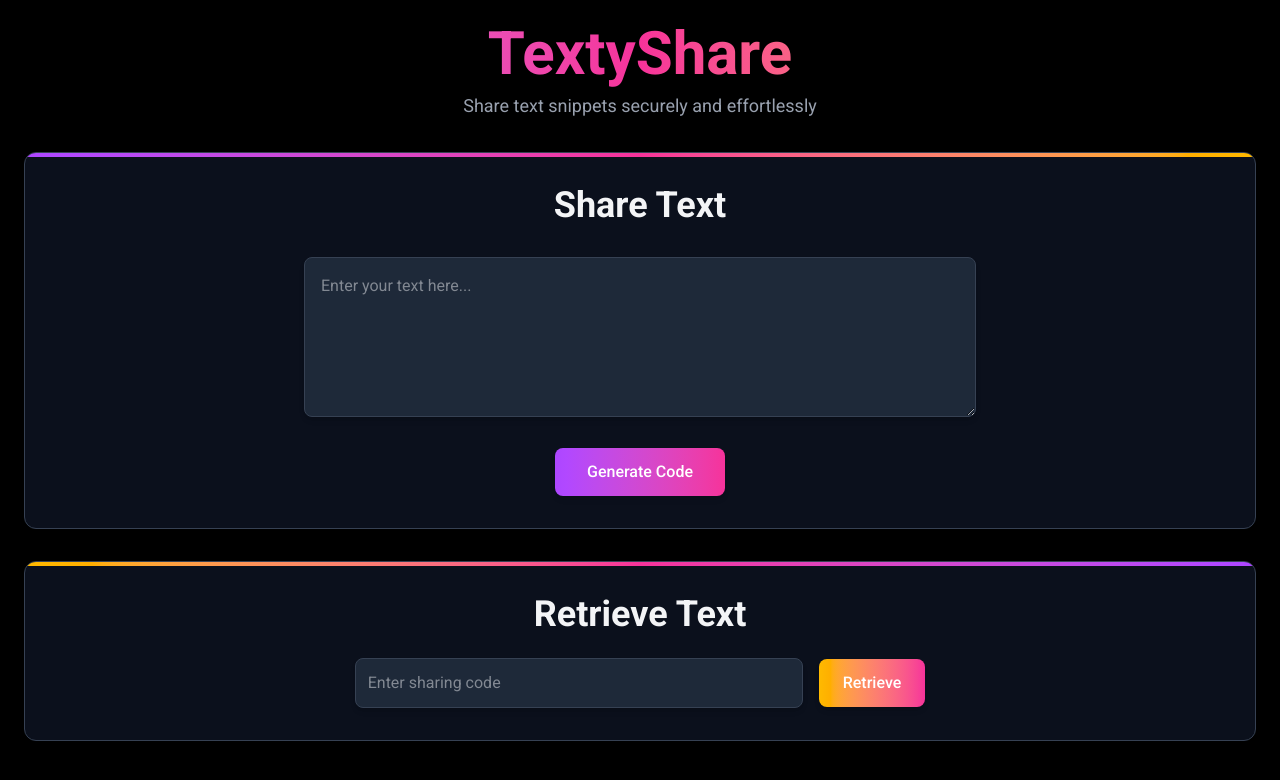
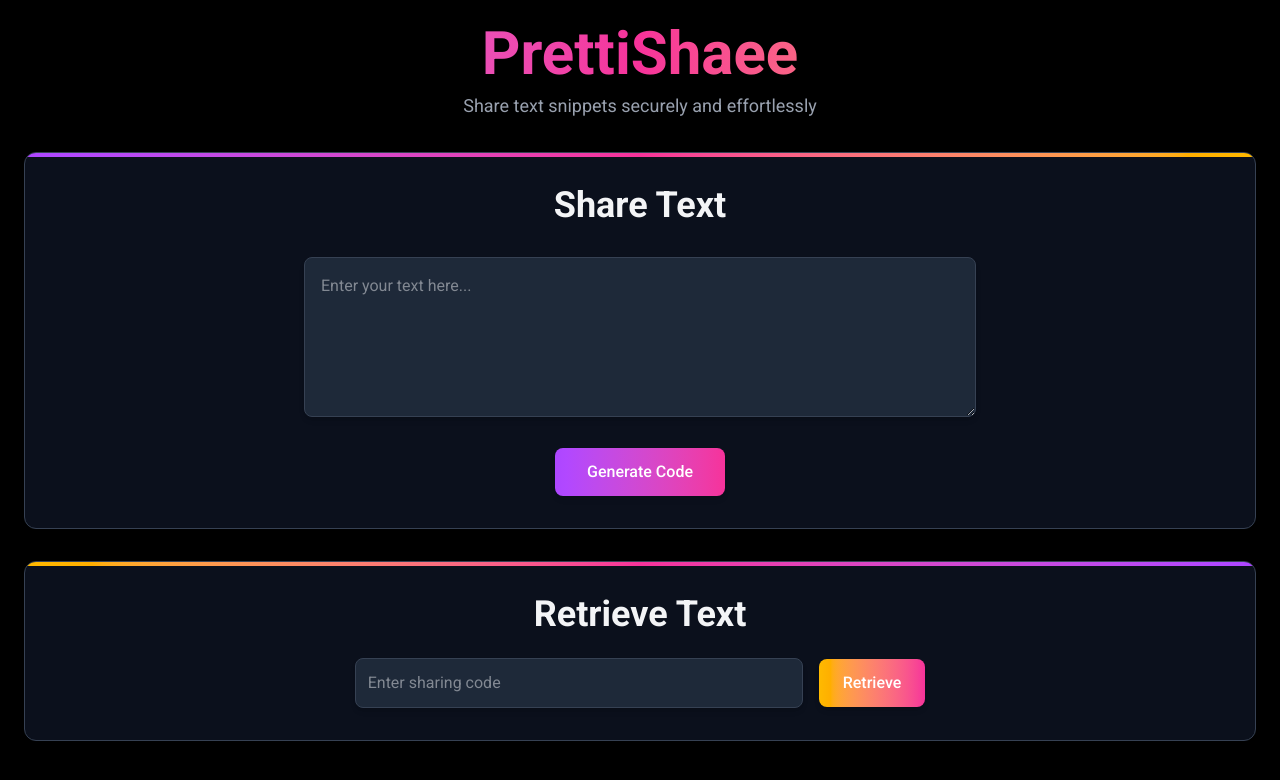
Before and after one commit to Suvam007/text_share, a React (Vite) app in the folder frontend/: page / in a window 1280 px wide. Shown: the top 780 px of the page. Built offline with nearby package versions, Linux system fonts and the light colour scheme; a web font is replaced by a local one.

Commit message:
Update Home.jsx

```diff
--- a/frontend/src/pages/Home.jsx
+++ b/frontend/src/pages/Home.jsx
@@ -35,7 +35,7 @@ return (
 
     <div className="text-center mb-8">
       <h1 className="text-5xl md:text-6xl font-bold text-transparent bg-clip-text bg-gradient-to-r from-purple-400 via-pink-500 to-amber-400 pb-2">
-        TextyShare
+        PrettiShaee
       </h1>
       <p className="text-gray-400 text-lg">Share text snippets securely and effortlessly</p>
     </div>
```
